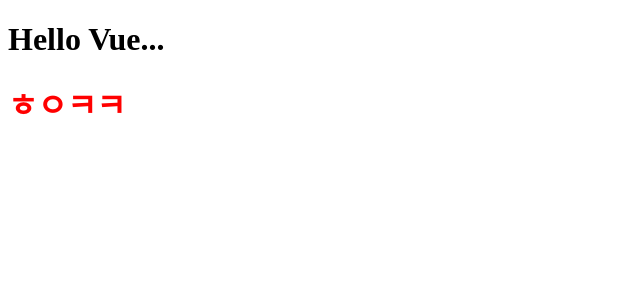
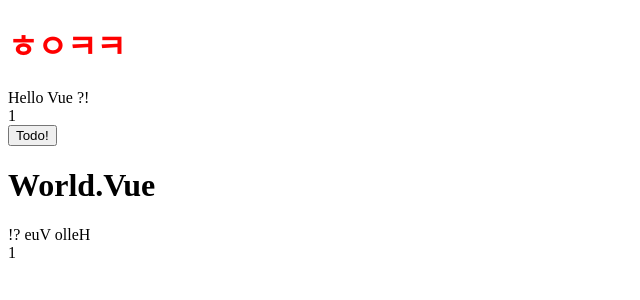
Before and after one commit to minsgy/Vue3_webpack_boilerplate, a Vue app: page / in a window 1280 px wide. Shown: the top 300 px of the page, without its empty margins (0-640 px from the left). Built offline with nearby package versions, Linux system fonts and the light colour scheme.

Commit message:
feat : store을 활용한 데이터 패턴

```diff
--- a/src/App.vue
+++ b/src/App.vue
@@ -1,15 +1,15 @@
 <template>
-  <h1>
-    {{ msg }}
-  </h1>
   <Hello />
+  <World />
 </template>
 <script>
 import Hello from '~/components/Hello'
+import World from '~/components/World'
 
 export default {
   components: {
     Hello,
+    World
   },
   data() {
     return {
--- a/src/components/Hello.vue
+++ b/src/components/Hello.vue
@@ -1,6 +1,27 @@
 <template>
   <h1>ㅎㅇㅋㅋ</h1>
+  <div>{{ msg }}</div>
+  <div @click="increaseCount">
+    {{ count }}
+  </div>
+  <button @click="fetchTodo">
+    Todo!
+  </button>
 </template>
+
+<script>
+import {state, mutations, actions} from '~/store'
+export default {
+  data() {
+    return state
+  },
+  methods: {
+    increaseCount : mutations.increaseCount,
+    fetchTodo: actions.fetchTodo
+  }
+
+}
+</script>
 
 <style scoped lang="scss">
 $color: red;
--- /dev/null
+++ b/src/components/World.vue
@@ -0,0 +1,25 @@
+<template>
+  <h1> World.Vue</h1>
+  <div>{{ reversedMsg }}</div>
+  <div>{{ count }}</div>
+</template>
+
+<script>
+import { state, getters } from '~/store'
+export default {
+ data() {
+  return state
+ },
+ computed: {
+  // 계산 된 데이터 (반응형 데이터)
+  reversedMsg: getters.reversedMsg,
+ }
+}
+</script>
+
+<style scoped lang="scss">
+$color: black;
+h1 {
+ color: $color;
+}
+</style>
--- /dev/null
+++ b/src/store/index.js
@@ -0,0 +1,34 @@
+import { reactive } from 'vue'
+export const state = reactive({
+ msg: 'Hello Vue ?!',
+ count: 1
+})
+// 변환 된 데이터를 사용하기 위한
+export const getters = {
+ reversedMsg() {
+  return state.msg.split('').reverse().join('')
+ }
+}
+// 데이터를 변환하기 위한
+export const mutations = {
+ increaseCount(){
+  state.count += 1
+ },
+ decreaseCount() {
+  state.count -= 1
+ },
+ updateMsg(newMsg){
+  state.msg = newMsg
+ }
+}
+
+export const actions = {
+ async fetchTodo() {
+  const todo = await fetch('https://jsonplaceholder.typicode.com/todos/1')
+    .then(res => res.json())
+   console.log(todo)
+   // 이러한 데이터 수정은 관리가 어려워집니다.
+   // state.msg = todo.title
+   mutations.updateMsg(todo.title)
+ }
+}
```
